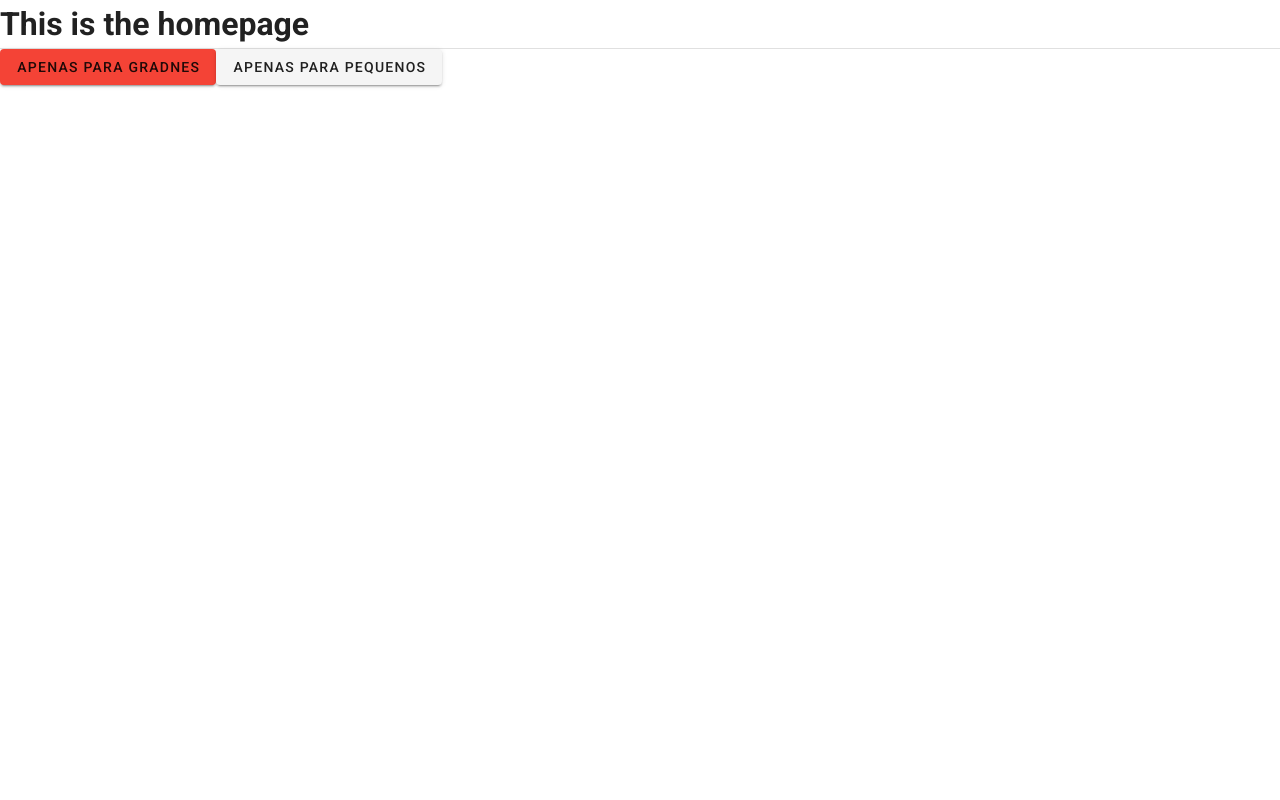
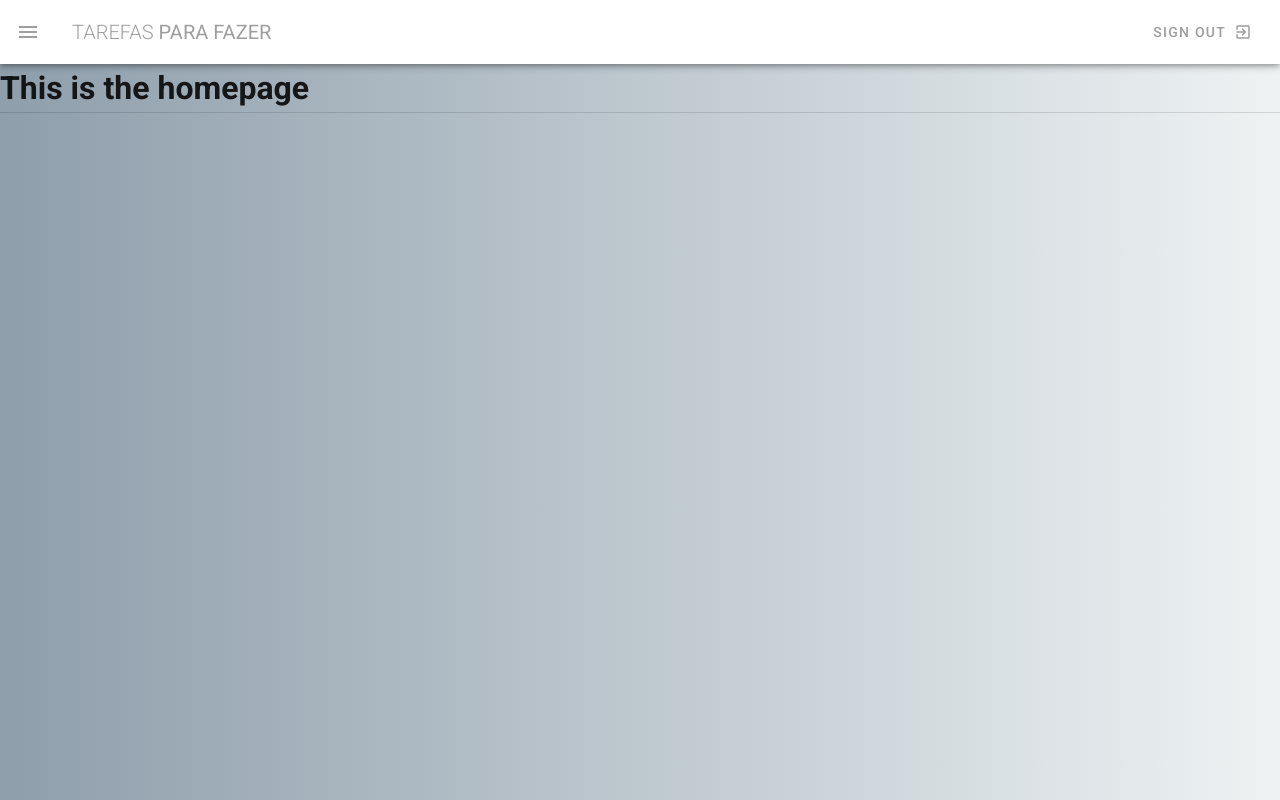
Before and after one commit to guibolt/VuetifyTraining, a Vue app: page / in a window 1280 px wide. Built offline with nearby package versions, Linux system fonts and the light colour scheme.

Commit message:
starting project!

```diff
--- a/src/App.vue
+++ b/src/App.vue
@@ -1,20 +1,28 @@
 <template>
-  <v-app>
+  <v-app style="
+    background: #8e9eab;
+      background: -webkit-linear-gradient(to right, #8e9eab, #eef2f3);
+        background: linear-gradient(to right, #8e9eab, #eef2f3);
+  ">
+    <Navbar />
     <v-content>
-      <router-view/>
+      <router-view></router-view>
     </v-content>
   </v-app>
 </template>
 
 <script>
+import Navbar from '@/components/Navbar'
 
 export default {
   name: 'App',
+  components: {
+    Navbar
+  },
 
-  components: {
+
   data: () => ({
     //
-  }),
-}
+  })
 }
 </script>
--- /dev/null
+++ b/src/components/Navbar.vue
@@ -0,0 +1,55 @@
+<template>
+ <nav>
+
+   <v-toolbar>
+    <v-app-bar-nav-icon class="grey--text" @click="drawer = !drawer"></v-app-bar-nav-icon>
+    <v-toolbar-title text app class="text-uppercase grey--text">
+      <span class="font-weight-light">
+        Tarefas
+      </span>
+      <span>
+        Para fazer
+      </span>
+    </v-toolbar-title>
+    <v-spacer></v-spacer>
+    <v-btn text color="grey">
+      <span>Sign Out</span>
+      <v-icon right>exit_to_app</v-icon>
+    </v-btn>
+   </v-toolbar>
+   <v-navigation-drawer v-model="drawer" app class="indigo">
+      <v-list class="indigo">
+        <v-list-tile>
+          <v-list-tile-action>
+            <v-icon left class ="white--text">dashboard</v-icon>
+          </v-list-tile-action>
+          <v-list-tile-content >
+            <v-list-tile-title class="white--text">
+              DashBoard
+            </v-list-tile-title>
+          </v-list-tile-content>
+        </v-list-tile>
+      </v-list>
+
+    </v-navigation-drawer>
+
+
+ </nav>
+</template>
+
+<script>
+export default {
+data:() =>({
+  drawer: false,
+  itens: [
+    {icon:'dashboard', text:'Dashboard', route: '/'},
+    {icon:'folder', text:'My Projects', route: '/projects'},
+    {icon:'person', text:'Team', route: '/team'}
+  ],
+})
+}
+</script>
+
+<style>
+
+</style>
--- a/src/views/Home.vue
+++ b/src/views/Home.vue
@@ -2,10 +2,6 @@
   <div class="home">
     <h1>This is the homepage</h1>
     <v-divider></v-divider>
-
-    <v-btn class="hidden-md-and-down red" >Apenas para gradnes</v-btn>
-    <v-btn class="hidden-md-and-up gren" >Apenas para medios</v-btn>
-    <v-btn class="hidden-sm-only gray">Apenas para pequenos</v-btn>
 
   </div>
 
```
